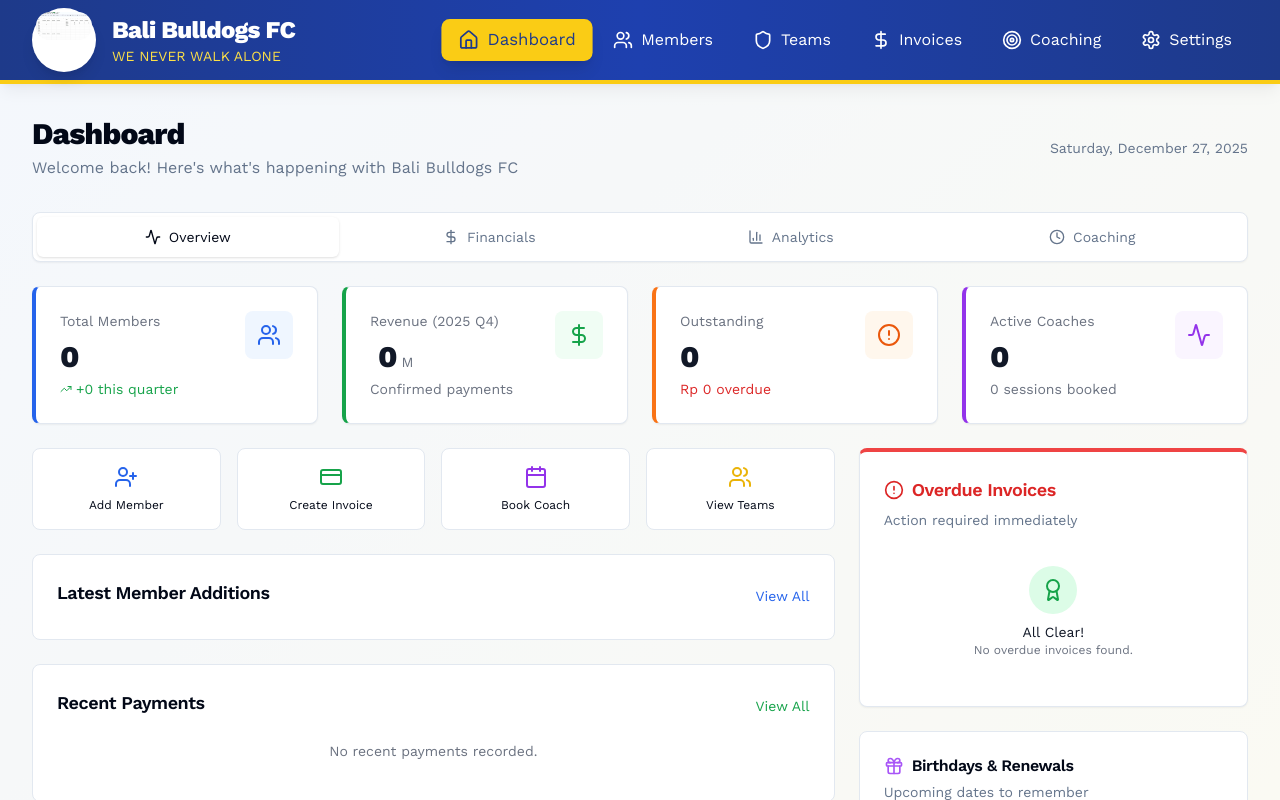
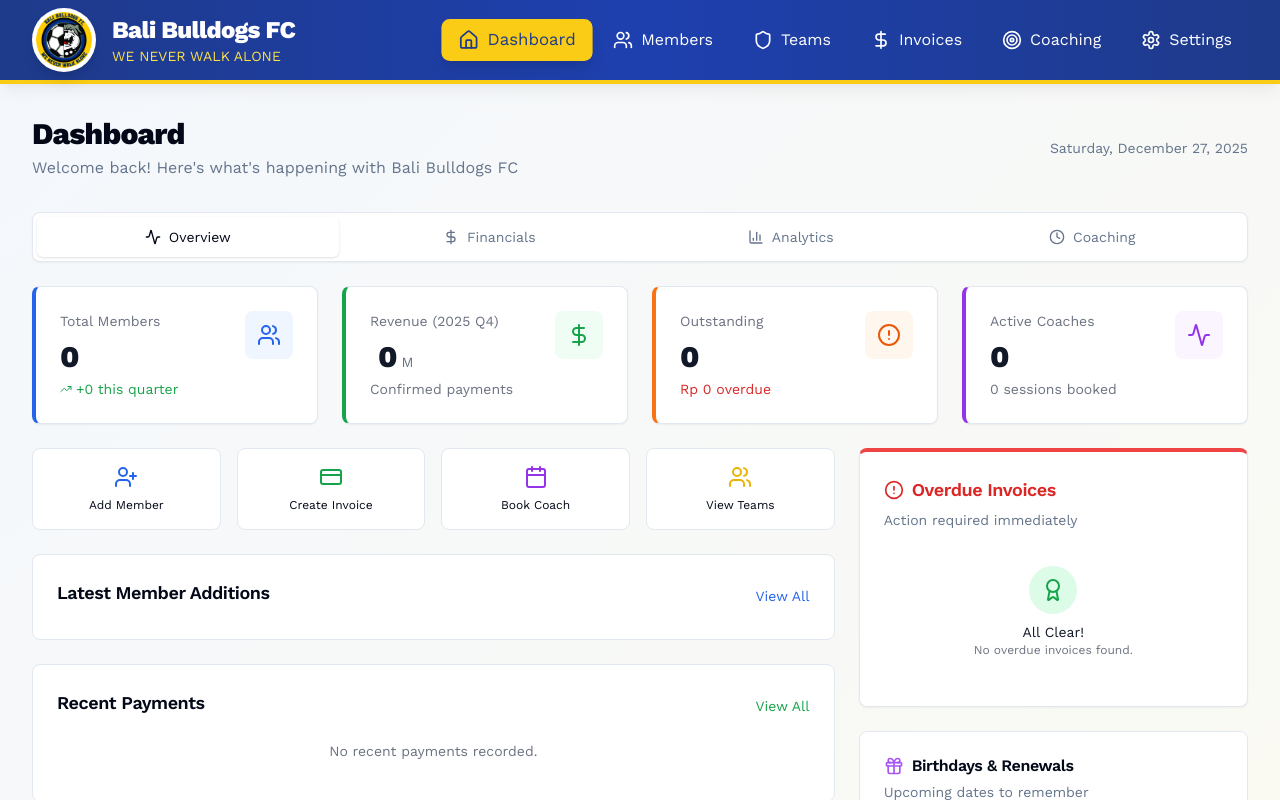
Before and after one commit to audioexpression/sg-7e6bc5f2-5cce-4c9a-b005-403f1c6031da-1782323627, a Next.js app: page / in a window 1280 px wide. Shown: the top 800 px of the page. Built offline with nearby package versions, Linux system fonts and the light colour scheme.

Commit message:
fix(layout): Update logo to use Bali Bulldogs image

```diff
--- a/src/components/Layout.tsx
+++ b/src/components/Layout.tsx
@@ -30,7 +30,7 @@ export default function Layout({ children }: LayoutProps) {
             <Link href="/" className="flex items-center gap-4 group">
               <div className="relative w-16 h-16 rounded-full bg-white p-1 shadow-lg group-hover:scale-110 transition-transform duration-300">
                 <Image
-                  src="/logo.png"
+                  src="/Bali_Bulldogs_Logo.png"
                   alt="Bali Bulldogs FC"
                   width={64}
                   height={64}
```
Also changed, not shown: public/Bali_Bulldogs_Logo.png (added).
